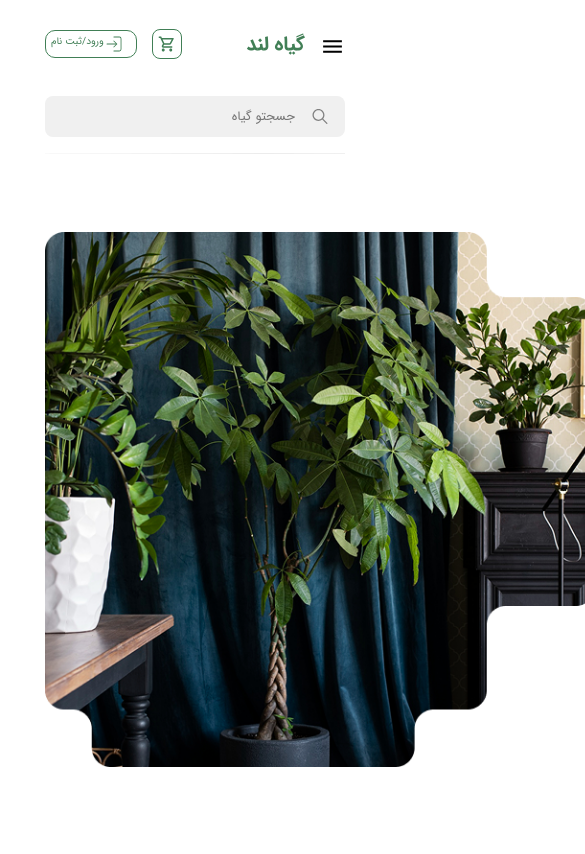
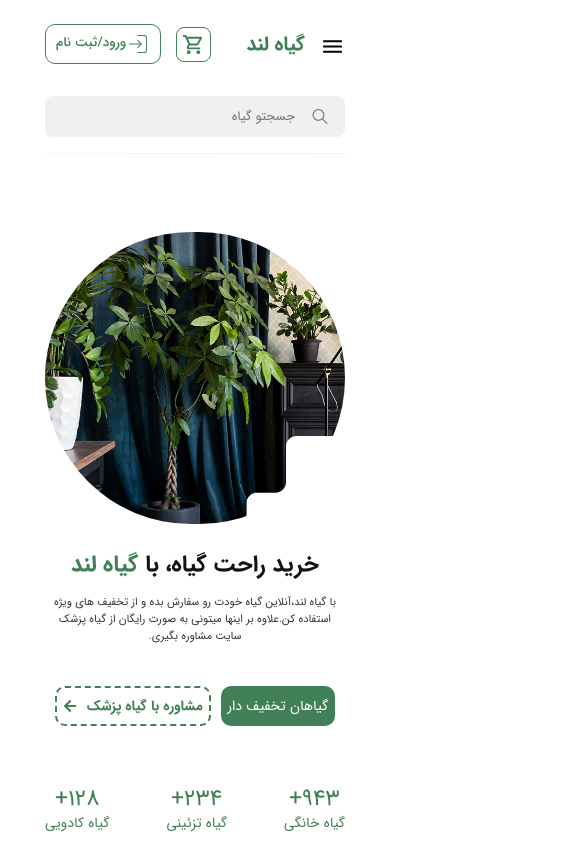
Before and after one commit to bug-hunte-r/Giah-Land, a React (Vite) app: page / in a window 390 px wide. Shown: the top 854 px of the page, 585 px wide, since content can reach past the window. Built offline with nearby package versions, Linux system fonts and the light colour scheme.

Commit message:
Making the bottom header responsive

```diff
--- a/src/Components/Header-Bottom/HeaderBottom.css
+++ b/src/Components/Header-Bottom/HeaderBottom.css
@@ -1,8 +1,8 @@
 .container-sides{
-    display: grid;
+    width: 1100px;
+    display: flex;
     margin-top: 70px;
-    grid-template-columns: repeat(2, 574px 600px);
-    justify-content: space-around;
+    justify-content: space-between;
 }
 
 .header-bottom-side-right{
@@ -10,7 +10,6 @@
     flex-direction: column;
     direction: rtl;
     justify-content: center;
-    align-items: center;
 }
 
 .title-header-bottom{
@@ -20,17 +19,17 @@
 }
 
 .desc-header-bottom{
-    width: 430px;
+    width: 438px;
     color: #353535;
-    font-size: 18px;
+    font-size: 17px;
     margin-top: -5px;
 }
 
 .container-buttons{
     display: flex;
-    gap: 20px;
+    gap: 25px;
     margin-top: 30px;
-    width: 430px;
+    width: 440px;
 }
 
 .btn-off-flower{
@@ -39,10 +38,15 @@
     border: none;
     padding-top: 12px;
     padding-bottom: 12px;
-    font-size: 18px;
+    font-size: 16px;
     background-color: #417F56;
     color: white;
     cursor: pointer;
+    transition: 0.3s;
+}
+
+.btn-off-flower:hover{
+    transform: translateY(-5px);
 }
 
 .btn-conference{
@@ -51,7 +55,7 @@
     border: none;
     padding-top: 12px;
     padding-bottom: 12px;
-    font-size: 18px;
+    font-size: 16px;
     background: none;
     cursor: pointer;
     border: 2px dashed #417F56;
@@ -60,6 +64,11 @@
     justify-content: center;
     align-items: center;
     gap: 10px;
+    transition: 0.3s;
+}
+
+.btn-conference:hover{
+    transform: translateY(-5px);
 }
 
 .header-Bottom-Img{
@@ -68,8 +77,8 @@
 
 .flowers-count-container{
     display: flex;
-    width: 505px;
-    justify-content: space-around;
+    width: 440px;
+    justify-content: space-between;
     margin-top: 40px;
 }
 
@@ -96,9 +105,11 @@
 
 .count-flower{
     font-weight: 400;
+    font-size: 28px;
 }
 
 .cate-flower{
     margin-top: -20px;
     font-weight: 400;
+    font-size: 19px;
 }
--- a/src/Components/Header-Bottom/HeaderBottom.jsx
+++ b/src/Components/Header-Bottom/HeaderBottom.jsx
@@ -1,5 +1,6 @@
 import React from 'react'
 import './HeaderBottom.css'
+import './mediaHeaderBottom.css'
 import { FaArrowLeft } from "react-icons/fa";
 
 
--- /dev/null
+++ b/src/Components/Header-Bottom/mediaHeaderBottom.css
@@ -0,0 +1,482 @@
+@media only screen and (max-width: 1400px) {
+    .container {
+        width: 1100px;
+    }
+
+    .container-sides {
+        width: 1100px;
+    }
+}
+
+@media only screen and (max-width: 1150px) {
+    .container {
+        width: 1000px;
+    }
+
+    .container-sides {
+        width: 1000px;
+    }
+
+    .title-header-bottom {
+        font-size: 35px;
+    }
+
+    .desc-header-bottom {
+        font-size: 15px;
+        width: 380px;
+    }
+
+    .container-buttons {
+        gap: 18px;
+        width: 390px;
+    }
+
+    .flowers-count-container {
+        width: 400px;
+    }
+
+    .header-Bottom-Img {
+        width: 480px;
+    }
+}
+
+@media only screen and (max-width: 1060px) {
+
+    .container {
+        width: 920px;
+    }
+
+    .container-sides {
+        width: 920px;
+    }
+}
+
+@media only screen and (max-width: 1000px) {
+
+    .title-header-bottom {
+        font-size: 32px;
+    }
+
+    .desc-header-bottom {
+        font-size: 14px;
+        width: 380px;
+    }
+
+    .container-buttons {
+        gap: 18px;
+        width: 365px;
+    }
+
+    .flowers-count-container {
+        width: 370px;
+    }
+
+    .header-Bottom-Img {
+        width: 460px;
+    }
+}
+
+@media only screen and (max-width: 960px) {
+
+    .container {
+        width: 850px;
+    }
+
+    .container-sides {
+        width: 850px;
+    }
+
+    .header-Bottom-Img {
+        width: 450px;
+    }
+
+    .container-buttons {
+        width: 340px;
+    }
+
+    .btn-conference {
+        padding-top: 10px;
+        padding-bottom: 10px;
+        font-size: 14px;
+    }
+
+    .btn-off-flower {
+        padding-top: 10px;
+        padding-bottom: 10px;
+        font-size: 14px;
+    }
+
+    .flowers-count-container {
+        width: 340px;
+    }
+
+    .count-flower {
+        font-size: 25px;
+    }
+
+    .cate-flower {
+        font-size: 16px;
+    }
+}
+
+@media only screen and (max-width: 900px) {
+    .header-Bottom-Img {
+        width: 420px;
+    }
+
+    .container {
+        width: 800px;
+    }
+
+    .container-sides {
+        width: 800px;
+    }
+
+    .desc-header-bottom {
+        width: 305px;
+    }
+
+    .title-header-bottom {
+        font-size: 30px;
+    }
+
+    .container-buttons {
+        width: 310px;
+    }
+
+    .btn-conference {
+        padding-top: 7px;
+        padding-bottom: 7px;
+        font-size: 13px;
+    }
+
+    .btn-off-flower {
+        padding-top: 7px;
+        padding-bottom: 7px;
+        font-size: 13px;
+    }
+
+    .flowers-count-container {
+        width: 310px;
+    }
+
+    .count-flower {
+        font-size: 23px;
+    }
+
+    .cate-flower {
+        font-size: 14px;
+    }
+}
+
+@media only screen and (max-width: 850px) {
+
+    .container {
+        width: 750px;
+    }
+
+    .container-sides {
+        width: 750px;
+    }
+
+    .desc-header-bottom {
+        width: 260px;
+        font-size: 13px;
+    }
+
+    .title-header-bottom {
+        font-size: 26px;
+    }
+
+    .container-buttons {
+        gap: 10px;
+        width: 280px;
+    }
+
+    .btn-conference {
+        width: 70%;
+        font-size: 12px;
+        font-weight: 600;
+    }
+
+    .btn-off-flower {
+        width: 60%;
+        font-size: 12px;
+    }
+
+    .flowers-count-container {
+        width: 280px;
+    }
+
+}
+
+@media only screen and (max-width: 800px) {
+
+    .container {
+        width: 700px;
+    }
+
+    .container-sides {
+        width: 700px;
+    }
+
+    .title-header-bottom {
+        font-size: 23px;
+    }
+
+    .desc-header-bottom {
+        width: 240px;
+    }
+
+    .header-Bottom-Img {
+        width: 400px;
+    }
+
+    .container-buttons {
+        gap: 10px;
+        width: 260px;
+    }
+
+    .btn-conference {
+        width: 55%;
+        font-size: 12px;
+        font-weight: 600;
+    }
+
+    .btn-off-flower {
+        width: 45%;
+        font-size: 12px;
+    }
+
+    .flowers-count-container {
+        width: 260px;
+    }
+
+    .cate-flower {
+        font-size: 13px;
+    }
+
+    .count-flower {
+        font-size: 22px;
+    }
+
+}
+
+@media only screen and (max-width: 750px) {
+
+    .container {
+        width: 600px;
+    }
+
+    .container-sides {
+        width: 600px;
+    }
+
+    .header-Bottom-Img {
+        width: 300px;
+    }
+}
+
+@media only screen and (max-width: 650px) {
+
+    .container {
+        width: 550px;
+    }
+
+    .container-sides {
+        width: 550px;
+    }
+
+    .header-Bottom-Img {
+        width: 280px;
+    }
+
+    .title-header-bottom {
+        font-size: 21px;
+    }
+
+    .desc-header-bottom {
+        width: 210px;
+        font-size: 12px;
+    }
+
+    .container-buttons {
+        width: 256px;
+    }
+
+    .btn-conference {
+        font-size: 11px;
+        width: 50%;
+    }
+
+    .btn-off-flower {
+        font-size: 11px;
+        width: 40%;
+
+    }
+
+    .flowers-count-container {
+        width: 245px;
+    }
+
+    .count-flower {
+        font-size: 21px;
+    }
+
+    .cate-flower {
+        font-size: 12px;
+    }
+}
+
+@media only screen and (max-width: 600px) {
+
+    .container {
+        width: 500px;
+    }
+
+    .container-sides {
+        width: 500px;
+        flex-direction: column;
+        align-items: center;
+        text-align: center;
+    }
+
+    .header-Bottom-Img {
+        border-radius: 1000px;
+        width: 370px;
+    }
+
+    .title-header-bottom {
+        font-size: 30px;
+    }
+
+    .desc-header-bottom {
+        width: 348px;
+        font-size: 16px;
+    }
+
+    .container-buttons {
+        width: 350px;
+    }
+
+    .btn-conference {
+        width: 100%;
+        font-size: 14px;
+    }
+
+    .btn-off-flower {
+        width: 100%;
+        font-size: 14px;
+    }
+
+    .flowers-count-container {
+        width: 350px;
+    }
+
+    .count-flower {
+        font-size: 25px;
+    }
+
+    .cate-flower {
+        font-size: 16px;
+    }
+}
+
+@media only screen and (max-width: 550px) {
+
+    .container {
+        width: 450px;
+    }
+
+    .container-sides{
+        width: 450px;
+    }
+
+}
+
+@media only screen and (max-width: 500px) {
+
+    .container {
+        width: 400px;
+    }
+
+    .container-sides{
+        width: 400px;
+    }
+}
+
+@media only screen and (max-width: 450px) {
+    .container {
+        width: 350px;
+    }
+
+    .container-sides{
+        width: 350px;
+    }
+
+    .header-Bottom-Img {
+        width: 330px;
+    }
+
+    .title-header-bottom {
+        font-size: 27px;
+        text-align: center;
+    }
+
+    .desc-header-bottom {
+        width: 348px;
+        font-size: 15px;
+    }
+}
+
+@media only screen and (max-width: 400px) {
+
+    .container {
+        width: 300px;
+    }
+
+    .container-sides{
+        width: 300px;
+    }
+
+    .title-header-bottom {
+        font-size: 23px;
+    }
+
+    .desc-header-bottom {
+        width: 300px;
+        font-size: 11px;
+    }
+
+    .header-Bottom-Img {
+        width: 300px;
+    }
+
+    .container-buttons {
+        width: 280px;
+        align-self: center;
+    }
+
+    .btn-conference {
+        width: 75%;
+        font-size: 14px;
+    }
+
+    .btn-off-flower {
+        width: 55%;
+        font-size: 14px;
+    }
+
+    .flowers-count-container {
+        width: 300px;
+        align-self: center;
+    }
+
+    .count-flower {
+        font-size: 23px;
+    }
+
+    .cate-flower {
+        font-size: 14px;
+    }
+}
--- a/src/Components/Header/Header.css
+++ b/src/Components/Header/Header.css
@@ -67,9 +67,10 @@
 .nav-links{
    text-decoration: none;
    color: #121212;
-   font-size: 17px;
+   font-size: 16px;
    font-weight: 400;
    transition: 0.3s;
+   margin-right: 10px;
 }
 
 .nav-links:hover{
@@ -204,6 +205,10 @@
    border-bottom-left-radius: 10px;
 }
 
+.main{
+   color: #417F56;
+}
+
 .li-nav-links-small-menu{
    list-style: none;
 }
--- a/src/Components/Header/Header.jsx
+++ b/src/Components/Header/Header.jsx
@@ -1,6 +1,6 @@
 import React, { useState } from 'react'
 import './Header.css'
-import '../../media.css'
+import './mediaHeader.css'
 import { IoMdMenu } from "react-icons/io";
 import { MdOutlineShoppingCart } from "react-icons/md";
 import { IoIosSearch } from "react-icons/io";
@@ -25,9 +25,9 @@ export default function Header() {
       <nav className='nav'>
 
         <div className="nav-side-left">
-          <button className='login-btn'>ورود/ثبت نام <CiLogin size={20} /></button>
-          <MdOutlineShoppingCart size={30} className='icon-basket-nav' />
-          <IoIosSearch size={30} className='icon-search-nav' />
+          <button className='login-btn'>ورود/ثبت نام <CiLogin size={24} /></button>
+          <MdOutlineShoppingCart size={35} className='icon-basket-nav' />
+          <IoIosSearch size={35} className='icon-search-nav' />
         </div>
 
         <div className="nav-side-right">
@@ -37,7 +37,7 @@ export default function Header() {
               <li className='li-nav-links'><Link to={''} className='nav-links'>درباره ما</Link></li>
               <li className='li-nav-links'><a href='' className='nav-links'>وبلاگ</a></li>
               <li className='li-nav-links'><a href="" className='nav-links'>گیاه پزشک</a></li>
-              <li className='li-nav-links'><a href="/" className='nav-links'>صفحه اصلی</a></li>
+              <li className='li-nav-links'><a href="/" className='nav-links main'>صفحه اصلی</a></li>
             </ul>
           </div>
           <h1 className='logo'>گیاه لند</h1>
--- a/src/media.css
+++ b/src/Components/Header/mediaHeader.css
@@ -33,15 +33,6 @@
 }
 
 @media only screen and (max-width: 1000px) {
-
-    .login-btn {
-        padding: 3px 5px;
-        font-weight: 400;
-    }
-
-    .icon-login {
-        width: 20px;
-    }
 
     .btns-nav {
         padding: 7px;
@@ -280,12 +271,6 @@
     .input-search-box {
         font-size: 13px;
     }
-
-    .login-btn {
-        font-size: 10px;
-        width: 92px;
-    }
-
     .logo-search-box {
         width: 20px;
     }
```
Also changed, not shown: public/Imgs/circleHeaderBottomImg.png (added).
